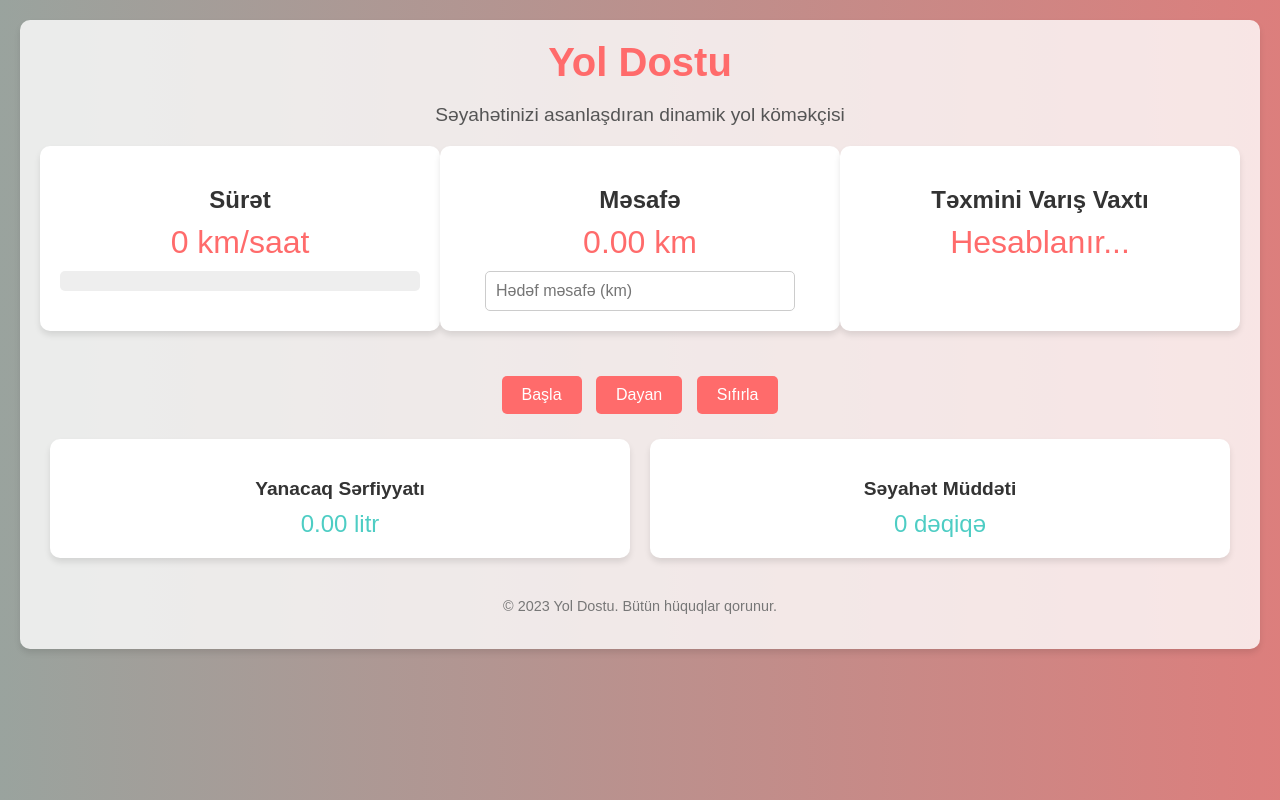
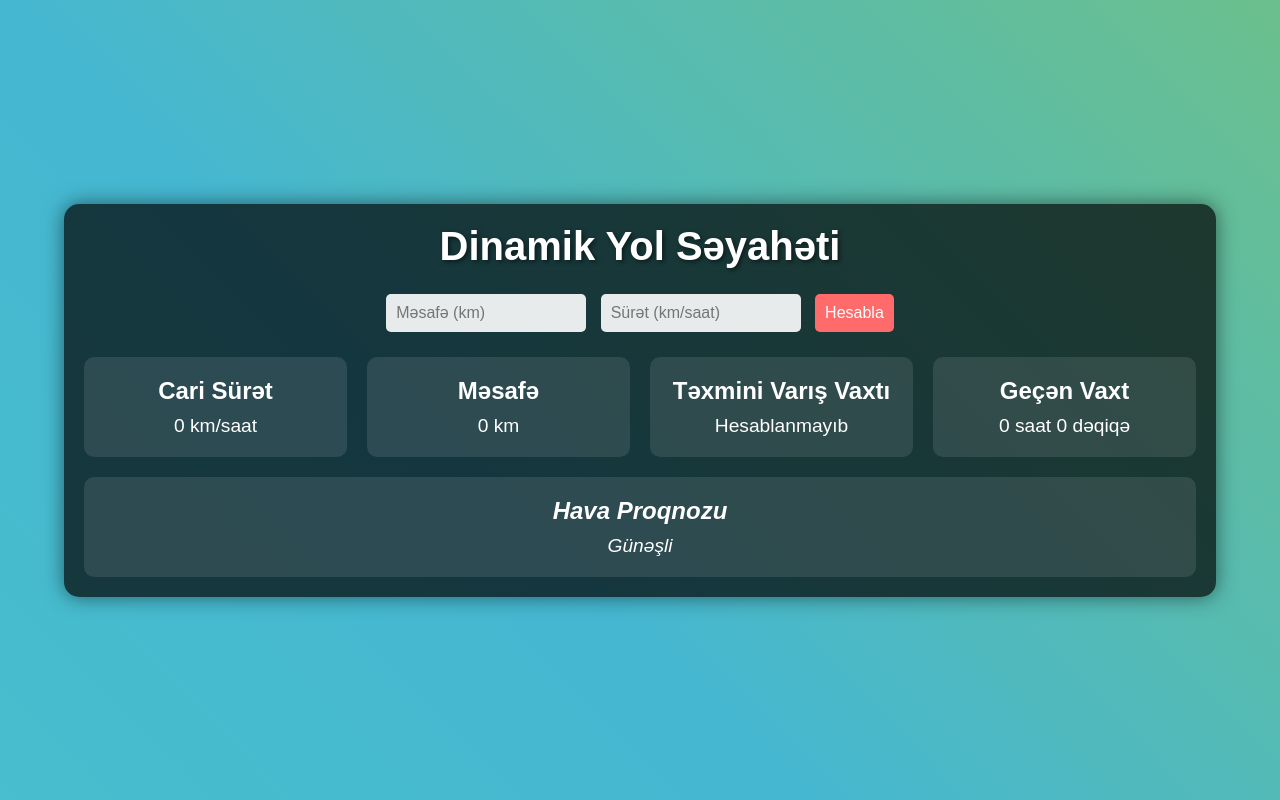
Before and after one commit to ferhadsultan98/newtask, a plain HTML site: page index.html in a window 1280 px wide. Drawn offline with Linux system fonts and the light colour scheme.

Commit message:
Update index.html

```diff
--- a/index.html
+++ b/index.html
@@ -3,305 +3,198 @@
 <head>
     <meta charset="UTF-8">
     <meta name="viewport" content="width=device-width, initial-scale=1.0">
-    <title>Yol Dostu</title>
+    <title>Dinamik Yol Səyahəti</title>
     <style>
-        body {
-            font-family: Arial, sans-serif;
+        * {
             margin: 0;
             padding: 0;
-            background: linear-gradient(270deg, #ff6b6b, #4ecdc4, #45b7d1, #f9d56e);
-            background-size: 800% 800%;
-            animation: gradientAnimation 15s ease infinite;
-            color: #333;
+            box-sizing: border-box;
+            font-family: Arial, sans-serif;
         }
 
-        @keyframes gradientAnimation {
+        body {
+            min-height: 100vh;
+            display: flex;
+            justify-content: center;
+            align-items: center;
+            overflow-x: hidden;
+            background: linear-gradient(45deg, #ff6b6b, #4ecdc4, #45b7d1, #96c93d);
+            background-size: 400% 400%;
+            animation: gradientBG 15s ease infinite;
+            color: #fff;
+        }
+
+        @keyframes gradientBG {
             0% { background-position: 0% 50%; }
             50% { background-position: 100% 50%; }
             100% { background-position: 0% 50%; }
         }
 
         .container {
+            width: 90%;
             max-width: 1200px;
-            margin: 20px auto;
             padding: 20px;
-            background: rgba(255, 255, 255, 0.8);
-            border-radius: 10px;
-            box-shadow: 0 4px 6px rgba(0, 0, 0, 0.1);
+            background: rgba(0, 0, 0, 0.7);
+            border-radius: 15px;
+            box-shadow: 0 0 20px rgba(0, 0, 0, 0.5);
         }
 
-        header {
+        h1 {
             text-align: center;
             margin-bottom: 20px;
-        }
-
-        header h1 {
-            font-size: 2.5em;
-            margin: 0;
-            color: #ff6b6b;
-        }
-
-        header p {
-            font-size: 1.2em;
-            color: #555;
+            font-size: 2.5rem;
+            text-shadow: 2px 2px 4px rgba(0, 0, 0, 0.5);
         }
 
         .dashboard {
-            display: flex;
-            justify-content: space-around;
-            flex-wrap: wrap;
-            margin-bottom: 20px;
+            display: grid;
+            grid-template-columns: repeat(auto-fit, minmax(250px, 1fr));
+            gap: 20px;
         }
 
         .card {
-            background: #fff;
+            background: rgba(255, 255, 255, 0.1);
+            padding: 20px;
             border-radius: 10px;
-            box-shadow: 0 4px 6px rgba(0, 0, 0, 0.1);
-            padding: 20px;
-            width: 30%;
             text-align: center;
-            margin-bottom: 20px;
-            transition: transform 0.3s ease;
+            transition: transform 0.3s;
         }
 
         .card:hover {
-            transform: translateY(-10px);
+            transform: scale(1.05);
         }
 
         .card h2 {
-            font-size: 1.5em;
             margin-bottom: 10px;
-            color: #333;
+            font-size: 1.5rem;
         }
 
         .card p {
-            font-size: 2em;
-            margin: 0;
-            color: #ff6b6b;
+            font-size: 1.2rem;
         }
 
-        .progress-bar {
-            width: 100%;
-            background: #eee;
-            border-radius: 5px;
-            height: 20px;
-            margin-top: 10px;
-            overflow: hidden;
+        .input-group {
+            margin: 20px 0;
+            text-align: center;
         }
 
-        .progress {
-            height: 100%;
-            background: #4ecdc4;
-            width: 0%;
-            transition: width 0.5s ease;
+        input, button {
+            padding: 10px;
+            font-size: 1rem;
+            border: none;
+            border-radius: 5px;
+            margin: 5px;
         }
 
-        input[type="number"] {
-            width: 80%;
-            padding: 10px;
-            margin-top: 10px;
-            border: 1px solid #ccc;
-            border-radius: 5px;
-            font-size: 1em;
+        input {
+            background: rgba(255, 255, 255, 0.9);
+            width: 200px;
         }
 
-        .controls {
-            text-align: center;
-            margin-bottom: 20px;
+        button {
+            background: #ff6b6b;
+            color: white;
+            cursor: pointer;
+            transition: background 0.3s;
         }
 
-        .controls button {
-            padding: 10px 20px;
-            margin: 5px;
-            border: none;
-            border-radius: 5px;
-            background: #ff6b6b;
-            color: #fff;
-            font-size: 1em;
-            cursor: pointer;
-            transition: background 0.3s ease;
+        button:hover {
+            background: #e55a5a;
         }
 
-        .controls button:hover {
-            background: #ff4757;
-        }
-
-        .extras {
-            display: flex;
-            justify-content: space-around;
-            flex-wrap: wrap;
-        }
-
-        .extra-info {
-            background: #fff;
-            border-radius: 10px;
-            box-shadow: 0 4px 6px rgba(0, 0, 0, 0.1);
-            padding: 20px;
-            width: 45%;
-            text-align: center;
-            margin-bottom: 20px;
-        }
-
-        .extra-info h3 {
-            font-size: 1.2em;
-            margin-bottom: 10px;
-            color: #333;
-        }
-
-        .extra-info p {
-            font-size: 1.5em;
-            margin: 0;
-            color: #4ecdc4;
-        }
-
-        footer {
-            text-align: center;
+        #weather {
             margin-top: 20px;
-            font-size: 0.9em;
-            color: #777;
+            font-style: italic;
         }
 
         @media (max-width: 768px) {
-            .dashboard, .extras {
-                flex-direction: column;
-                align-items: center;
-            }
-
-            .card, .extra-info {
-                width: 80%;
-            }
+            h1 { font-size: 2rem; }
+            .card h2 { font-size: 1.2rem; }
+            .card p { font-size: 1rem; }
+            input, button { width: 100%; }
         }
     </style>
 </head>
 <body>
     <div class="container">
-        <header>
-            <h1>Yol Dostu</h1>
-            <p>Səyahətinizi asanlaşdıran dinamik yol köməkçisi</p>
-        </header>
-
-        <section class="dashboard">
-            <div class="card speed">
-                <h2>Sürət</h2>
-                <p id="speed-value">0 km/saat</p>
-                <div class="progress-bar">
-                    <div id="speed-progress" class="progress"></div>
-                </div>
+        <h1>Dinamik Yol Səyahəti</h1>
+        <div class="input-group">
+            <input type="number" id="distance" placeholder="Məsafə (km)">
+            <input type="number" id="speed" placeholder="Sürət (km/saat)">
+            <button onclick="calculateTime()">Hesabla</button>
+        </div>
+        <div class="dashboard">
+            <div class="card">
+                <h2>Cari Sürət</h2>
+                <p id="currentSpeed">0 km/saat</p>
             </div>
-            <div class="card distance">
+            <div class="card">
                 <h2>Məsafə</h2>
-                <p id="distance-value">0 km</p>
-                <input type="number" id="target-distance" placeholder="Hədəf məsafə (km)" min="1">
+                <p id="totalDistance">0 km</p>
             </div>
-            <div class="card eta">
+            <div class="card">
                 <h2>Təxmini Varış Vaxtı</h2>
-                <p id="eta-value">Hesablanır...</p>
+                <p id="arrivalTime">Hesablanmayıb</p>
             </div>
-        </section>
-
-        <section class="controls">
-            <button id="start-btn">Başla</button>
-            <button id="stop-btn">Dayan</button>
-            <button id="reset-btn">Sıfırla</button>
-        </section>
-
-        <section class="extras">
-            <div class="extra-info">
-                <h3>Yanacaq Sərfiyyatı</h3>
-                <p id="fuel-value">0 litr</p>
+            <div class="card">
+                <h2>Geçən Vaxt</h2>
+                <p id="elapsedTime">0 saat 0 dəqiqə</p>
             </div>
-            <div class="extra-info">
-                <h3>Səyahət Müddəti</h3>
-                <p id="travel-time">0 dəqiqə</p>
-            </div>
-        </section>
-
-        <footer>
-            <p>© 2023 Yol Dostu. Bütün hüquqlar qorunur.</p>
-        </footer>
+        </div>
+        <div id="weather" class="card">
+            <h2>Hava Proqnozu</h2>
+            <p id="weatherInfo">Günəşli</p>
+        </div>
     </div>
 
     <script>
-        let speed = 0;
-        let distance = 0;
-        let targetDistance = 0;
-        let interval;
-        let startTime;
-        const maxSpeed = 200; // km/saat
+        let startTime = null;
 
-        const speedValue = document.getElementById('speed-value');
-        const distanceValue = document.getElementById('distance-value');
-        const etaValue = document.getElementById('eta-value');
-        const fuelValue = document.getElementById('fuel-value');
-        const travelTime = document.getElementById('travel-time');
-        const speedProgress = document.getElementById('speed-progress');
-        const targetDistanceInput = document.getElementById('target-distance');
-        const startBtn = document.getElementById('start-btn');
-        const stopBtn = document.getElementById('stop-btn');
-        const resetBtn = document.getElementById('reset-btn');
+        function calculateTime() {
+            const distance = parseFloat(document.getElementById('distance').value);
+            const speed = parseFloat(document.getElementById('speed').value);
 
-        function updateDashboard() {
-            speedValue.textContent = `${speed} km/saat`;
-            distanceValue.textContent = `${distance.toFixed(2)} km`;
-            speedProgress.style.width = `${(speed / maxSpeed) * 100}%`;
-
-            if (targetDistance > 0 && speed > 0) {
-                const remainingDistance = targetDistance - distance;
-                if (remainingDistance > 0) {
-                    const etaHours = remainingDistance / speed;
-                    const etaMinutes = etaHours * 60;
-                    etaValue.textContent = `${etaMinutes.toFixed(0)} dəqiqə`;
-                } else {
-                    etaValue.textContent = 'Hədəfə çatmısınız!';
-                }
-            } else {
-                etaValue.textContent = 'Hesablanır...';
+            if (isNaN(distance) || isNaN(speed) || speed <= 0) {
+                alert("Zəhmət olmasa düzgün məsafə və sürət daxil edin!");
+                return;
             }
 
-            const fuelConsumed = (distance / 100) * 8;
-            fuelValue.textContent = `${fuelConsumed.toFixed(2)} litr`;
+            document.getElementById('currentSpeed').textContent = `${speed} km/saat`;
+            document.getElementById('totalDistance').textContent = `${distance} km`;
 
-            if (startTime) {
-                const currentTime = new Date();
-                const elapsedTime = (currentTime - startTime) / 60000; // dəqiqə
-                travelTime.textContent = `${elapsedTime.toFixed(0)} dəqiqə`;
+            const timeInHours = distance / speed;
+            const hours = Math.floor(timeInHours);
+            const minutes = Math.floor((timeInHours - hours) * 60);
+
+            document.getElementById('arrivalTime').textContent = `${hours} saat ${minutes} dəqiqə`;
+
+            if (!startTime) {
+                startTime = new Date();
+                updateElapsedTime();
             }
         }
 
-        function startSimulation() {
-            if (!interval) {
-                startTime = new Date();
-                interval = setInterval(() => {
-                    speed = Math.min(maxSpeed, speed + Math.random() * 10);
-                    distance += speed / 3600; // hər saniyədə məsafə artımı (km)
-                    updateDashboard();
-                }, 1000);
+        function updateElapsedTime() {
+            if (startTime) {
+                const now = new Date();
+                const diffMs = now - startTime;
+                const diffHours = Math.floor(diffMs / (1000 * 60 * 60));
+                const diffMinutes = Math.floor((diffMs % (1000 * 60 * 60)) / (1000 * 60));
+
+                document.getElementById('elapsedTime').textContent = `${diffHours} saat ${diffMinutes} dəqiqə`;
             }
+            setTimeout(updateElapsedTime, 60000); // Hər dəqiqə yenilənir
         }
 
-        function stopSimulation() {
-            clearInterval(interval);
-            interval = null;
+        // Təsadüfi hava durumu simulyasiyası
+        const weatherConditions = ["Günəşli", "Yağışlı", "Qarlı", "Dumanlı", "Küləkli"];
+        function updateWeather() {
+            const randomWeather = weatherConditions[Math.floor(Math.random() * weatherConditions.length)];
+            document.getElementById('weatherInfo').textContent = randomWeather;
         }
 
-        function resetSimulation() {
-            stopSimulation();
-            speed = 0;
-            distance = 0;
-            startTime = null;
-            updateDashboard();
-        }
-
-        startBtn.addEventListener('click', startSimulation);
-        stopBtn.addEventListener('click', stopSimulation);
-        resetBtn.addEventListener('click', resetSimulation);
-
-        targetDistanceInput.addEventListener('change', (e) => {
-            targetDistance = parseFloat(e.target.value) || 0;
-            updateDashboard();
-        });
-
-        updateDashboard();
+        setInterval(updateWeather, 10000); // Hər 10 saniyədən bir hava yenilənir
+        updateElapsedTime();
     </script>
 </body>
 </html>
```
